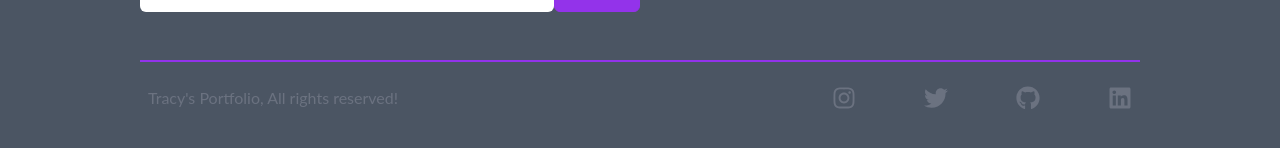
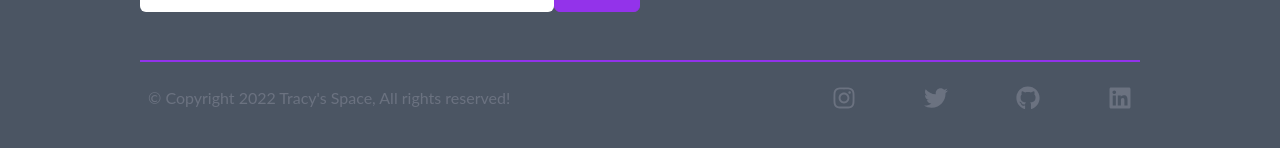
Before and after one commit to tracy1-sarah/My-Portfolio, a React (Create React App) app: page / in a window 1280 px wide. Shown: the part 4374-4522 px from the top of the page. Built offline with nearby package versions, Linux system fonts and the light colour scheme.

Commit message:
Update
Copyright symbol at the footer
Add one more project

```diff
--- a/src/components/Footer.jsx
+++ b/src/components/Footer.jsx
@@ -17,7 +17,7 @@ function Footer() {
             </div>
 
             <div className='flex flex-col max-w-[1000px] px-2 py-2 mx-auto justify-between sm:flex-row text-center text-gray-500'>
-                <p className='py-4'>Tracy's Portfolio, All rights reserved!</p>
+                <p className='py-4'>&copy;  Copyright 2022 Tracy's Space, All rights reserved!</p>
                 <div className='flex justify-between  sm:w-[300px] pt-4 text-2xl'>
                     <a href="https://www.instagram.com/_tracysarah/" target="_blank" rel="noreferrer">
                     <FaInstagram />
--- a/src/components/Projects.jsx
+++ b/src/components/Projects.jsx
@@ -3,9 +3,13 @@ import Card from "./Cards/Card";
 import bg1 from "../assets/bg1.jpg";
 import bg3 from "../assets/bg3.jpg";
 import bg4 from "../assets/bg4.jpg";
+import { motion } from "framer-motion";
+
 
 
 function Projects() {
+  const transition = { duration: 2, type: "spring" };
+
 
   return (
     <div name="project" className="project-bg w-full md:h-screen mt-24 bg-gray-200">
@@ -19,7 +23,6 @@ function Projects() {
             Have a look at my recent works
           </p>
         </div>
-
         <div className="grid sm:grid-cols-2 md:grid-cols-3 gap-4">
           <Card image={bg1}
             title={"SoboPopx"}
@@ -27,9 +30,8 @@ function Projects() {
             codeLink={"https://github.com/tracy1-sarah/SoboPopx"}
           />
           <Card image={bg3}
-            title={"SoboPopx"}
-            link={"https://sobopopx.web.app/"}
-            demoLink={"https://sobopopx.web.app/"}
+            title={"The FairWork"}
+            demoLink={"https://thefairwork.com/"}
             codeLink={"https://github.com/tracy1-sarah/SoboPopx"}
           />
           <Card image={bg4}
@@ -39,7 +41,7 @@ function Projects() {
             codeLink={"https://github.com/tracy1-sarah/SoboPopx"}
           />
 
-        </div>
+          </div>
       </div>
     </div>
   );
```
